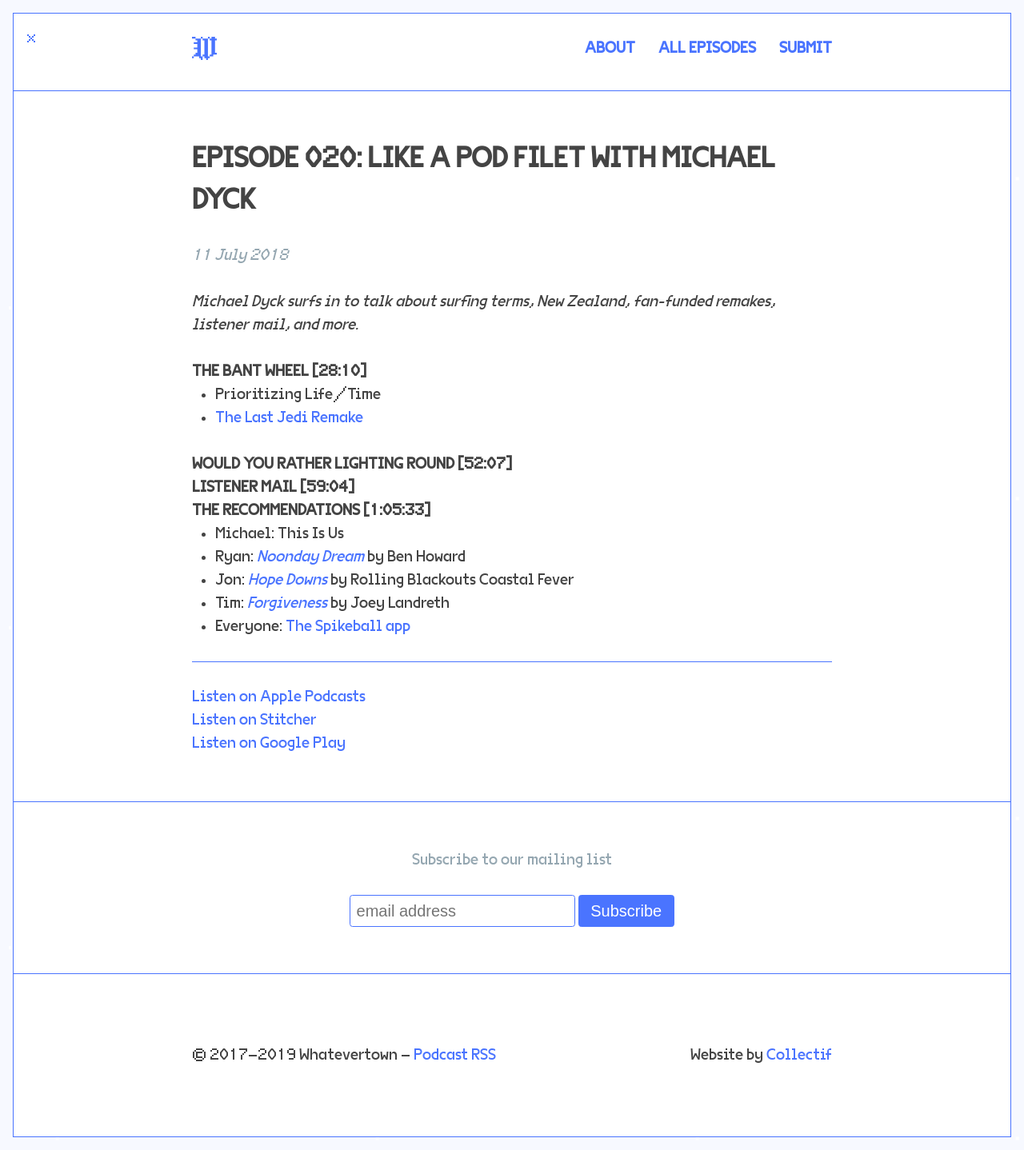
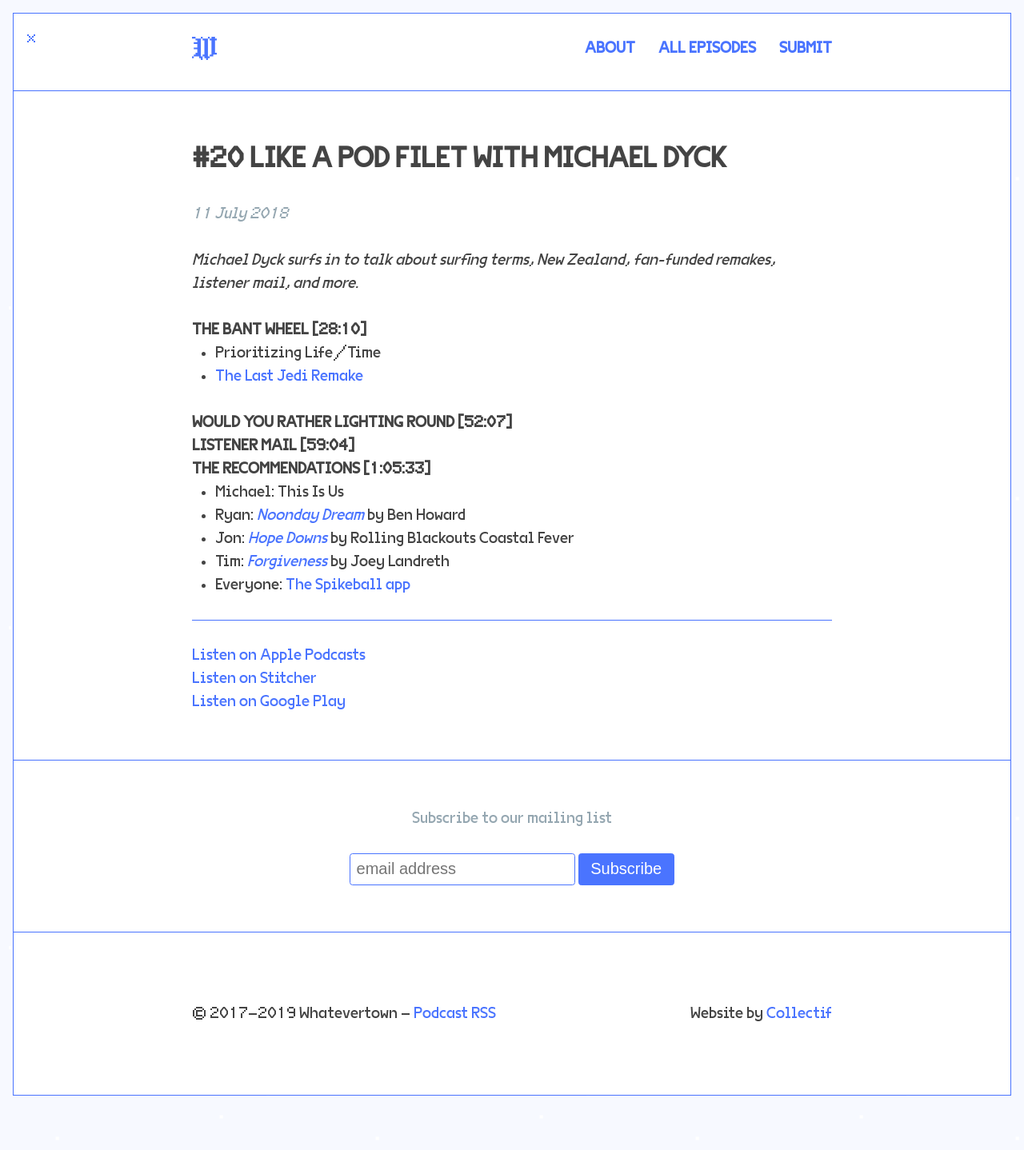
Before and after one commit to jondueck/whatevertown, a Jekyll site: the page built from _posts/2018-07-11-20.md, in a window 1280 px wide. Shown: the whole page at 80% size. Built offline with Jekyll 4.4.1, drawn with Linux system fonts in a browser that asks for light colours; some web fonts are replaced; our own code applies the rules of GitHub Pages for plain Markdown files; comment, search, counter and statistics services are not loaded; after the commit the page ends 1386 px from its top, so only the background shows below that.

Commit message:
Updated 20

```diff
--- a/_posts/2018-07-11-20.md
+++ b/_posts/2018-07-11-20.md
@@ -1,5 +1,5 @@
 ---
-title: 'Episode 020: Like a Pod Filet with Michael Dyck'
+title: "#20 Like a Pod Filet with Michael Dyck"
 date: 2018-07-11 08:30:00 -05:00
 permalink: "/episode/20/"
 author: Whatevertown
```
